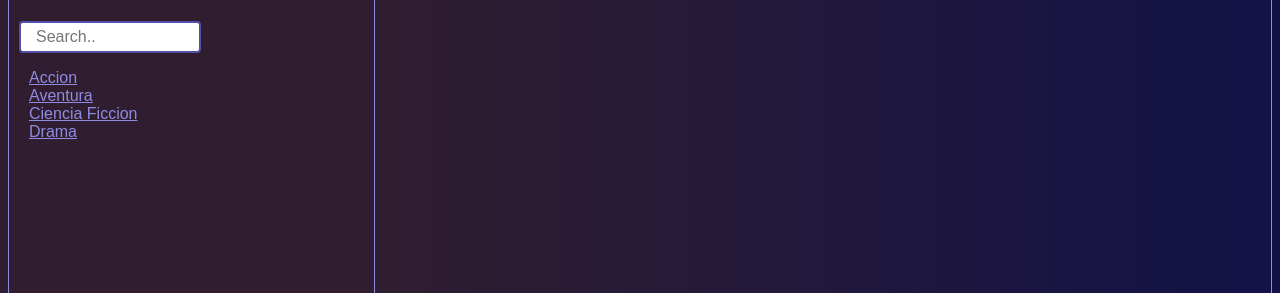
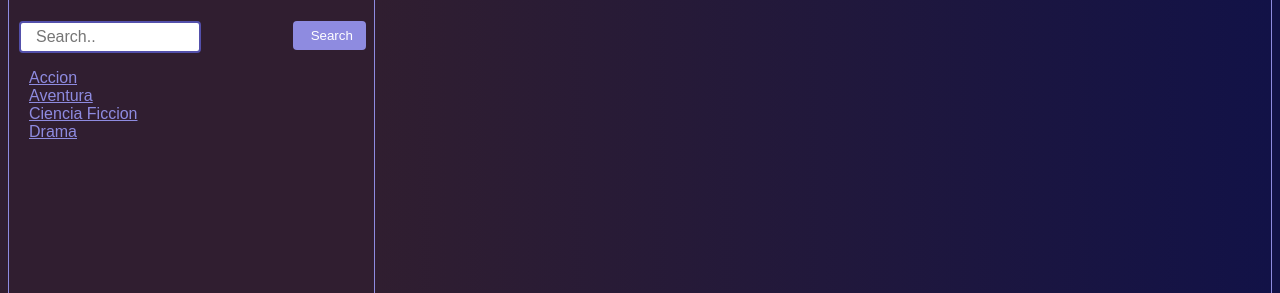
Before and after one commit to RLardies/VideoClub-Web, a Flask app: page /category in a window 1280 px wide. Shown: the part 191-484 px from the top of the page. Run offline with Flask 2, Linux system fonts and the light colour scheme.

Commit message:
search bar hecho

```diff
--- a/app/routes.py
+++ b/app/routes.py
@@ -208,3 +208,33 @@ def historial():
 
     else:
         return redirect(url_for('home'))
+
+@app.route('/search', methods=['GET', 'POST'])
+def search():
+
+    search =  request.args.get('search')
+
+    catalogue_data = open(os.path.join(app.root_path,'catalogue/catalogue.json'), encoding="utf-8").read()
+    catalogue = json.loads(catalogue_data)
+
+    movies = []
+    msg = None
+
+    if 'search' in request.form:
+
+        search = request.form['search']
+        search = search.lower()
+
+        for movie in catalogue['peliculas']:
+            titulo = movie['titulo'].lower()
+            if titulo.find(search) >= 0:
+                movies.append(movie)
+    else:
+        for movie in catalogue['peliculas']:
+            movies.append(movie)
+
+    if len(movies) == 0:
+
+        msg = "No hay peliculas asociadas a la busqueda '" + search + "'"
+
+    return render_template('search.html', title = "Búsqueda", movies=movies, categories= getCategories(), msg = msg)
--- a/app/static/estilo.css
+++ b/app/static/estilo.css
@@ -159,7 +159,7 @@ input[type=textsearch] {
   margin-left: 10px
 }
 input[type=textsearch]:focus {
-  width: 90%;
+  width: 70%;
 }
 
 
@@ -300,6 +300,19 @@ descr {
   margin-bottom: 20px
 }
 
+#search {
+  width: 20%;
+  float: right;
+  background-color: #8e8be0;
+  color: white;
+  padding: 7px 18px;
+  margin: 0px 8px 8px 8px;
+  border: none;
+  border-radius: 4px;
+  cursor: pointer;
+
+}
+
 #myImg:hover {opacity: 0.7;}
 
 /* The Modal (background) */
--- a/app/templates/base.html
+++ b/app/templates/base.html
@@ -36,8 +36,9 @@
     <cattext>
       <h1>Categories</h1>
     </cattext>
-    <form  >
+    <form  action="{{url_for('search') }}" method="post">
      <input type="textsearch" name="search" placeholder="Search..">
+     <input  id="search" type="submit" value="Search">
     </form>
 
 
```
